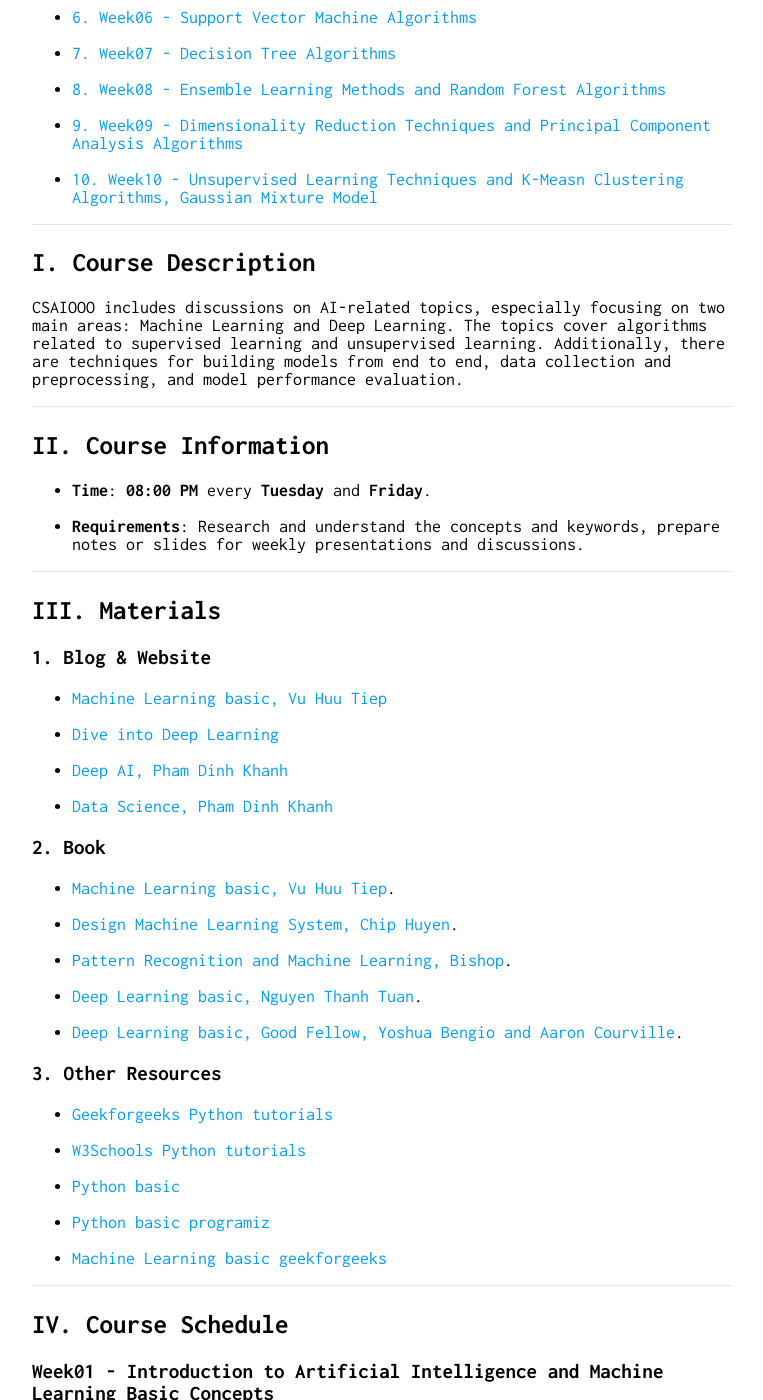
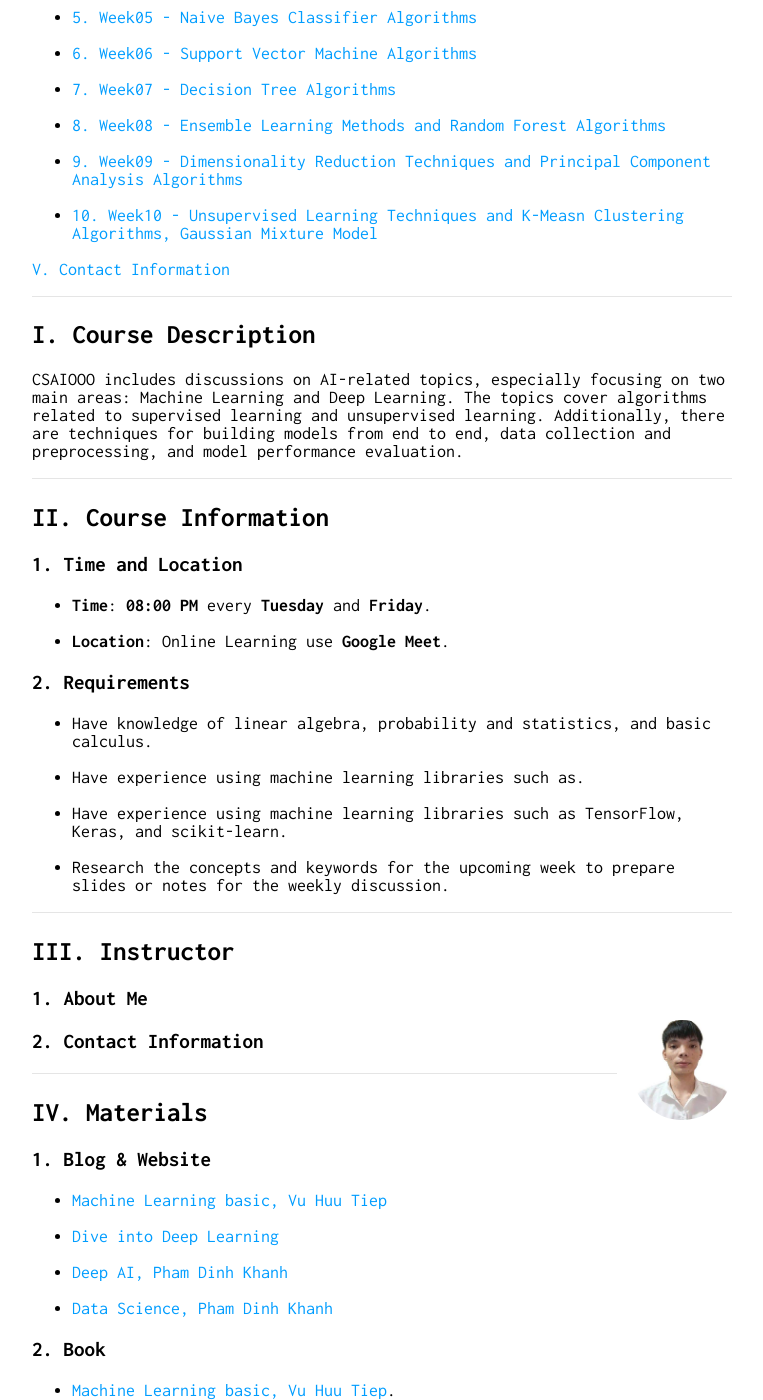
Before and after one commit to nguyenthaihoc02/About-Me, a Jekyll site: the page built from course_all/csai_000.md, in a window 1280 px wide and 1400 px high, scrolled down 664 px. Shown: the whole window, without its empty margins (258-1021 px from the left). Built offline with Jekyll 4.4.1, drawn with Linux system fonts in a browser that asks for light colours; some of the changed text lies outside the part shown.

Commit message:
update course

```diff
--- a/course_all/csai_000.md
+++ b/course_all/csai_000.md
@@ -4,17 +4,17 @@ layout: default
 
 <h2 class="fa-solid fa-award" style="color: #F08080;"> CSAI000 : ARTIFICIAL INTELLIGENCE COURSE </h2>
 
-<img class="profile-picture" src="hoc.jpg">
-
 ## Content
 
-[I. Course Description](#part1)
+[I. Course Description](#i-course-description)
 
-[II. Course Information](#part2)
+[II. Course Information](#ii-course-information)
 
-[III. Materials](#part3)
+[III. Instructor](#iii-instructor)
 
-[IV. Course Schedule](#part4)
+[IV. Materials](#iv-materials)
+
+[V. Course Schedule](#v-course-schedule)
 
 * [1. Week01 - Introduction to Artificial Intelligence and Machine Learning Basic Concetps](#week01---introduction-to-artificial-intelligence-and-machine-learning-basic-concepts)
 
@@ -36,24 +36,37 @@ layout: default
 
 * [10. Week10 - Unsupervised Learning Techniques and K-Measn Clustering Algorithms, Gaussian Mixture Model](#week10---unsupervised-learning-techniques-k-measn-clusteringgaussian-mixture-model-algorithms)
 
+[V. Contact Information](#contact-information)
+
 ---
-<a id="part1"></a>
-
 ## I. Course Description
 CSAIOOO includes discussions on AI-related topics, especially focusing on two main areas: Machine Learning and Deep Learning. The topics cover algorithms related to supervised learning and unsupervised learning. Additionally, there are techniques for building models from end to end, data collection and preprocessing, and model performance evaluation.
 
 ---
-<a id="part2"></a>
-
 ## II. Course Information
+### 1. Time and Location
 * **Time**: **08:00 PM** every **Tuesday** and **Friday**.
 
-* **Requirements**: Research and understand the concepts and keywords, prepare notes or slides for weekly presentations and discussions.
+* **Location**: Online Learning use **Google Meet**.
+
+### 2. Requirements
+* Have knowledge of linear algebra, probability and statistics, and basic calculus.
+
+* Have experience using machine learning libraries such as.
+
+* Have experience using machine learning libraries such as TensorFlow, Keras, and scikit-learn.
+
+* Research the concepts and keywords for the upcoming week to prepare slides or notes for the weekly discussion.
 
 ---
-<a id="part3"></a>
+## III. Instructor
+### 1. About Me
+<img class="profile-picture" src="hoc.jpg">
 
-## III. Materials
+### 2. Contact Information
+
+---
+## IV. Materials
 ### 1. Blog & Website
 * [Machine Learning basic, Vu Huu Tiep](https://machinelearningcoban.com/tabml_book/intro.html)
 
@@ -86,9 +99,7 @@ CSAIOOO includes discussions on AI-related topics, especially focusing on two ma
 * [Machine Learning basic geekforgeeks](https://www.geeksforgeeks.org/machine-learning/?ref=outind)
 
 ---
-<a id="part4">
-
-## IV. Course Schedule
+## V. Course Schedule
 ### Week01 - Introduction to Artificial Intelligence and Machine Learning Basic Concepts
 #### 1. Concepts and Keywords
 * Artificial Intelligence concept
```
